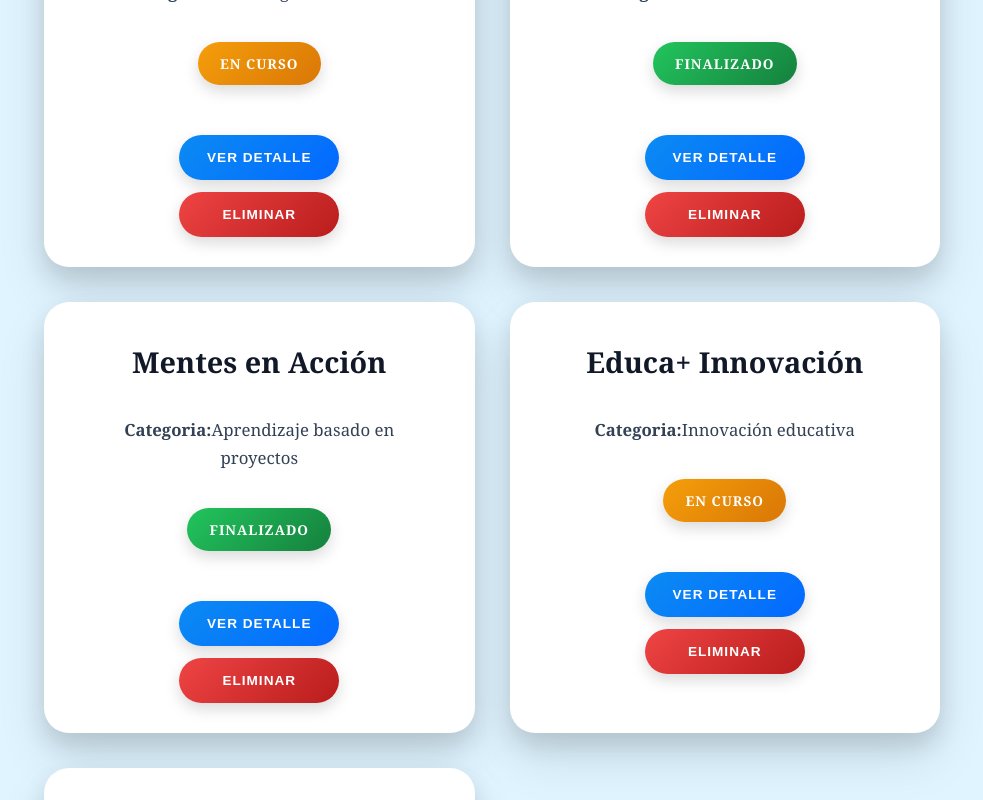
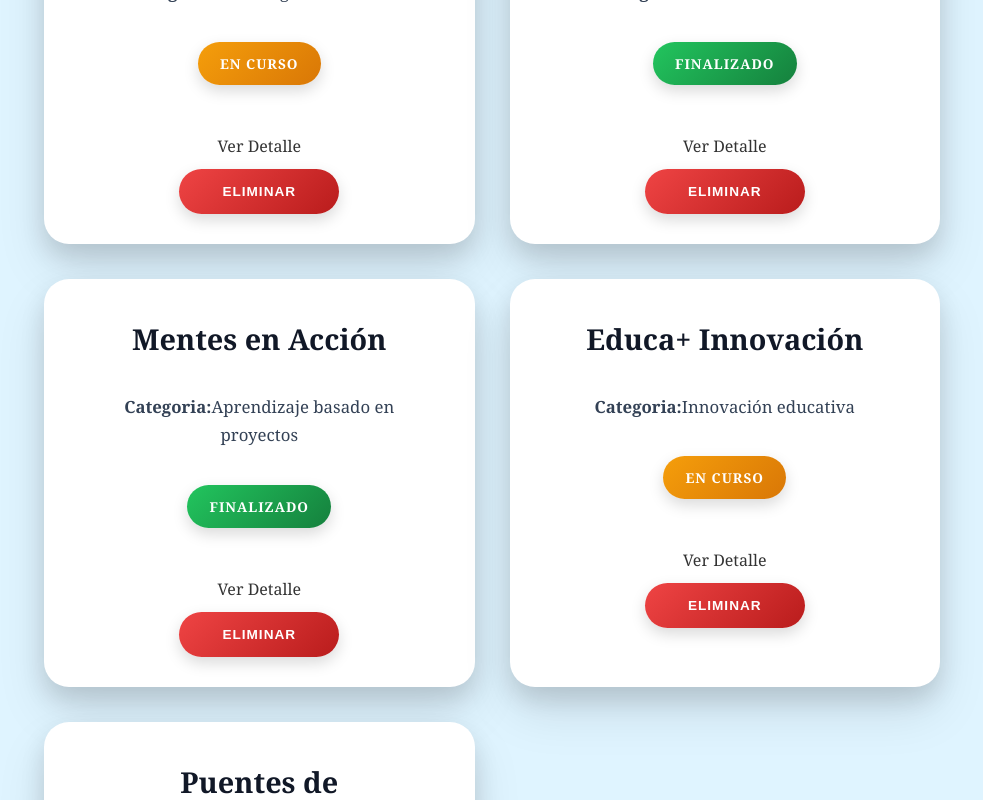
Before and after one commit to TomasTastaca/pv_tp3_grupo16, a React (Vite) app: page /Proyectos in a window 1280 px wide. Shown: the part 980-1780 px from the top of the page, without its empty margins (148-1131 px from the left). Built offline with nearby package versions, Linux system fonts and the light colour scheme.

Commit message:
converti DetalleProyecto en vista independiente mediante React-Router

```diff
--- a/src/components/ProyectoCard.jsx
+++ b/src/components/ProyectoCard.jsx
@@ -1,6 +1,6 @@
 import "../css/proyectoCard.css";
-
-const ProyectoCard = ({proyecto, onVerDetalle, onEliminar}) => {
+import { Link } from "react-router-dom";
+const ProyectoCard = ({proyecto, onEliminar}) => { //quito onVerDetalle porque no se usa
     const {id, titulo, categoria, estado} = proyecto;
 
     return(
@@ -13,7 +13,7 @@ const ProyectoCard = ({proyecto, onVerDetalle, onEliminar}) => {
                     </span>
             </div>
             <div className="card-actions">
-                <button className="btn-detail" onClick={() => onVerDetalle(id)}>Ver Detalle</button>
+                <Link to={`/Proyectos/${id}`}>Ver Detalle</Link>
                 <button className="btn-delete" onClick={() => onEliminar(id)}>Eliminar</button>
             </div>
         </article>
--- a/src/views/DetalleProyecto.jsx
+++ b/src/views/DetalleProyecto.jsx
@@ -1,6 +1,14 @@
 import '../css/detalleProyecto.css'
-
-const DetalleProyecto = ({proyecto,onVolver}) => {
+import { useParams, Link } from 'react-router-dom'
+import proyectoService from '../services/proyectoService';
+const DetalleProyecto = () => {
+//obtener el id de la url
+    const { id } = useParams()
+//obtener el proyecto por id
+const proyecto = proyectoService.obtenerProyectoPorId(Number(id));
+if (!proyecto) {
+    return <div>Proyecto no encontrado</div>
+}
 
     return (
         <section className="detalle-container">
@@ -24,7 +32,8 @@ const DetalleProyecto = ({proyecto,onVolver}) => {
                     </p>
                 ))}
             </div>
-            <button className="btn-volver" onClick={onVolver}>Volver</button>
+            {/*<button className="btn-volver" onClick={onVolver}>Volver</button>*/}
+            <Link to="/Proyectos" className="btn-volver">Volver</Link>
         </section>
     )
 }
--- a/src/views/ListaProyectos.jsx
+++ b/src/views/ListaProyectos.jsx
@@ -17,8 +17,7 @@ const ListaProyectos = () => {
         proyectoService.agregarProyecto(nuevoProyecto);
         setProyectos(proyectoService.obtenerProyectos());
     }
-    //estado para seleccionar proyecto
-    const [proyectoSeleccionado, setProyectoSeleccionado] = useState(null);
+
     //estado para la fecha de actualización
     const [fechaActualizacion, setFechaActualizacion] = useState(null);
 
@@ -37,12 +36,7 @@ const ListaProyectos = () => {
 
     const proyectosFiltrados = proyectos.filter(p =>
     p.titulo.toLowerCase().includes(busqueda.toLowerCase()));
-    //ver detalle del proyecto
-    const handleVerDetalle =(id) =>{
-        const proyecto = proyectoService.obtenerProyectoPorId(id);
-        setProyectoSeleccionado(proyecto);
-        console.log(proyecto);
-    }
+
     useEffect(() => {
     // Si es la primera carga, cambiamos la bandera y salimos
     if (primeraCarga.current) {
@@ -68,16 +62,7 @@ const ListaProyectos = () => {
 
 
 
-    //renderizado condicional
-    if (proyectoSeleccionado) {
-        return (
-            <DetalleProyecto
-                proyecto={proyectoSeleccionado}
-                onVolver={() => setProyectoSeleccionado(null)}
-            />
-        //si hay un proyecto seleccionado, mostrar el detalle
-        );
-    }
+
 
     return(
         <div className="container">
@@ -97,7 +82,9 @@ const ListaProyectos = () => {
             {/*obtener proyectos*/}
             <section className="grid-proyectos">
                 {proyectosFiltrados.map(p=>(
-                  <ProyectoCard key={p.id} proyecto={p} onVerDetalle={handleVerDetalle} onEliminar={handleEliminar}/>
+                  <ProyectoCard key={p.id}
+                   proyecto={p}
+                   onEliminar={handleEliminar}/>
                 ))}
             </section>
             <div>
```
